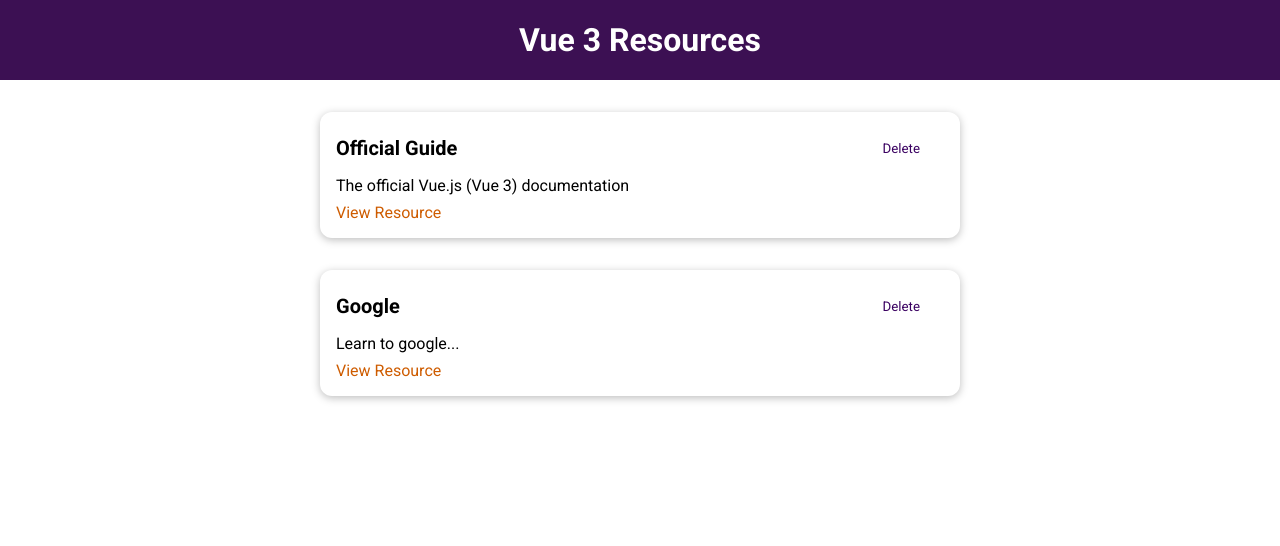
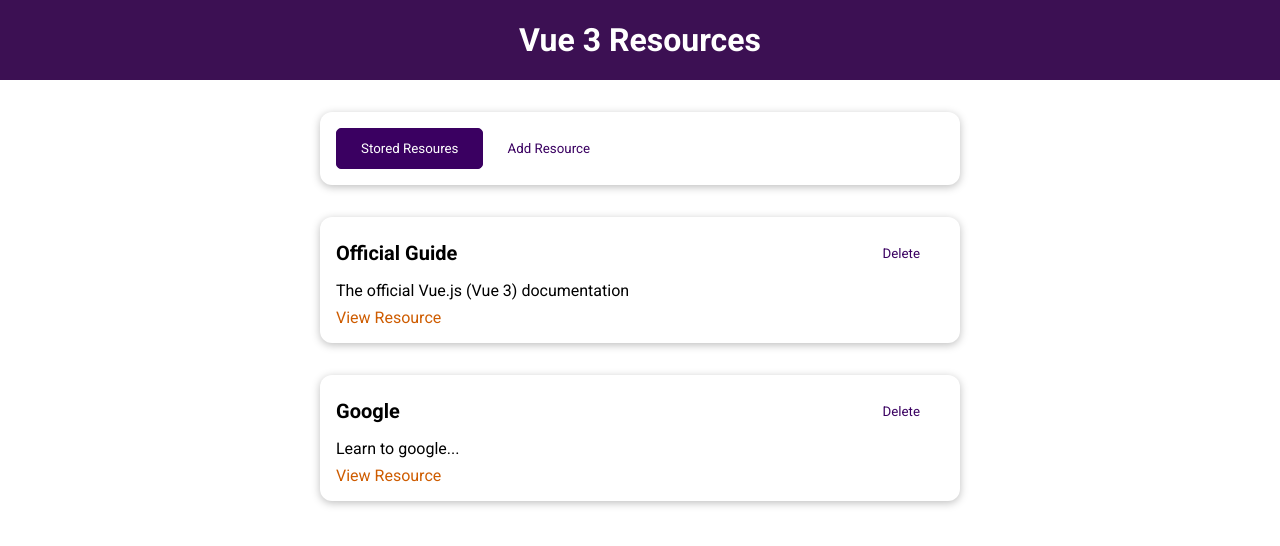
Before and after one commit to redeyedev-208/vue-3-external-resources, a Vue app: page / in a window 1280 px wide. Shown: the top 546 px of the page. Built offline with nearby package versions, Linux system fonts and the light colour scheme.

Commit message:
added computed property for toggle on resources

```diff
--- a/src/App.vue
+++ b/src/App.vue
@@ -1,34 +1,16 @@
 <template>
   <the-header title="Vue 3 Resources"></the-header>
-  <stored-resources :resources="storedResources"></stored-resources>
+  <the-resources></the-resources>
 </template>
 
 <script>
-import StoredResources from './components/learning-resources/StoredResources.vue';
 import TheHeader from './components/layouts/TheHeader.vue'
+import TheResources from './components/learning-resources/TheResources.vue';
 
 export default {
   components: {
-    StoredResources,
     TheHeader,
-  },
-  data() {
-    return {
-      storedResources: [
-        {
-          id: 'vue-3-official-guide',
-          title: 'Official Guide',
-          description: 'The official Vue.js (Vue 3) documentation',
-          link: 'https://vuejs.org',
-        },
-        {
-          id: 'google',
-          title: 'Google',
-          description: 'Learn to google...',
-          link: 'https://google.org',
-        },
-      ],
-    };
+    TheResources,
   },
 };
 </script>
--- /dev/null
+++ b/src/components/learning-resources/AddResource.vue
@@ -0,0 +1,3 @@
+<template>
+  <h2>Add Resource</h2>
+</template>
--- a/src/components/learning-resources/StoredResources.vue
+++ b/src/components/learning-resources/StoredResources.vue
@@ -14,7 +14,7 @@
 import LearningResource from './LearningResource.vue';
 
 export default {
-  props: ['resources'],
+  inject: ['resources'],
   components: {
     LearningResource,
   },
--- /dev/null
+++ b/src/components/learning-resources/TheResources.vue
@@ -0,0 +1,63 @@
+<template>
+  <base-card>
+    <base-button
+      @click="setSelectedTab('stored-resources')"
+      :mode="storedResButtonMode"
+      >Stored Resoures</base-button
+    >
+    <base-button @click="setSelectedTab('add-resource')"
+      :mode="addResButtonMode"
+      >Add Resource</base-button
+    >
+  </base-card>
+  <component :is="selectedTab"></component>
+</template>
+
+<script>
+import StoredResources from './StoredResources.vue';
+import AddResource from './AddResource.vue';
+
+export default {
+  components: {
+    StoredResources,
+    AddResource,
+  },
+  data() {
+    return {
+      selectedTab: 'stored-resources',
+      storedResources: [
+        {
+          id: 'vue-3-official-guide',
+          title: 'Official Guide',
+          description: 'The official Vue.js (Vue 3) documentation',
+          link: 'https://vuejs.org',
+        },
+        {
+          id: 'google',
+          title: 'Google',
+          description: 'Learn to google...',
+          link: 'https://google.org',
+        },
+      ],
+    };
+  },
+  provide() {
+    return {
+      resources: this.storedResources,
+    };
+  },
+  computed: {
+    storedResButtonMode() {
+      return this.selectedTab === 'stored-resources' ? null : 'flat'
+    },
+    addResButtonMode() {
+      return this.selectedTab === 'add-resource' ? null : 'flat'
+    }
+  },
+  methods: {
+    setSelectedTab(tab) {
+      this.selectedTab = tab;
+    },
+  },
+};
+</script>
```
